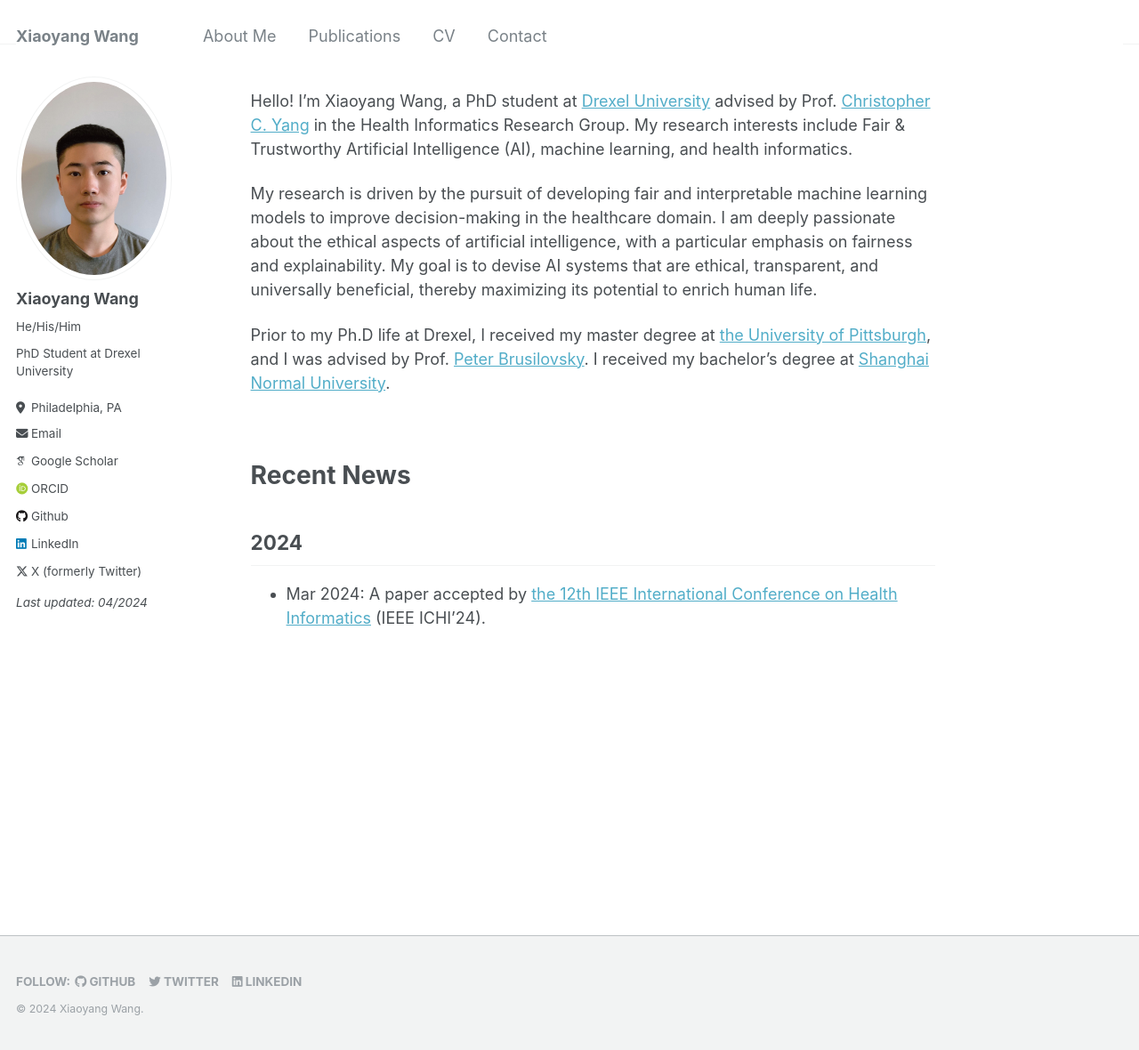
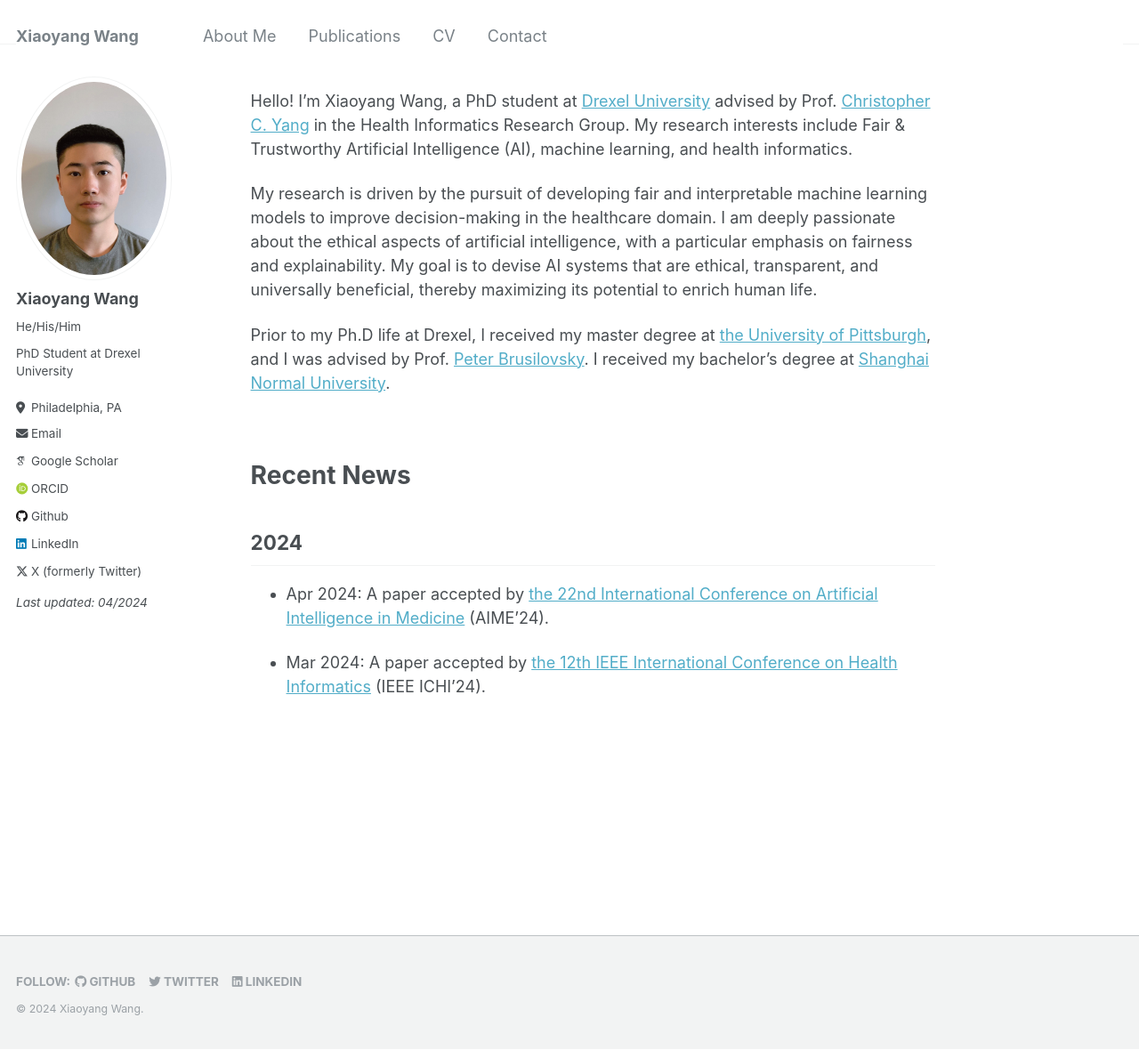
Before and after one commit to wangxiaoyang0412/wangxiaoyang.github.io, a Jekyll site: the page built from _pages/about.md, in a window 1280 px wide and 1180 px high. Shown: the whole window at 89% size. Built offline with Jekyll 4.4.1, drawn with Linux system fonts in a browser that asks for light colours; some web fonts are replaced.

```diff
--- a/_pages/about.md
+++ b/_pages/about.md
@@ -22,4 +22,6 @@ Recent News
 2024
 ------
 
+- Apr 2024: A paper accepted by [the 22nd International Conference on Artificial Intelligence in Medicine](https://aime24.aimedicine.info/) (AIME'24).
+
 - Mar 2024: A paper accepted by [the 12th IEEE International Conference on Health Informatics](https://ieeeichi2024.github.io) (IEEE ICHI'24).
```
Also changed, not shown: _pages/publications.md (+3 -3 lines), _publications/2024-03-14-paper-title-number-4.md (+1 -1 lines).
